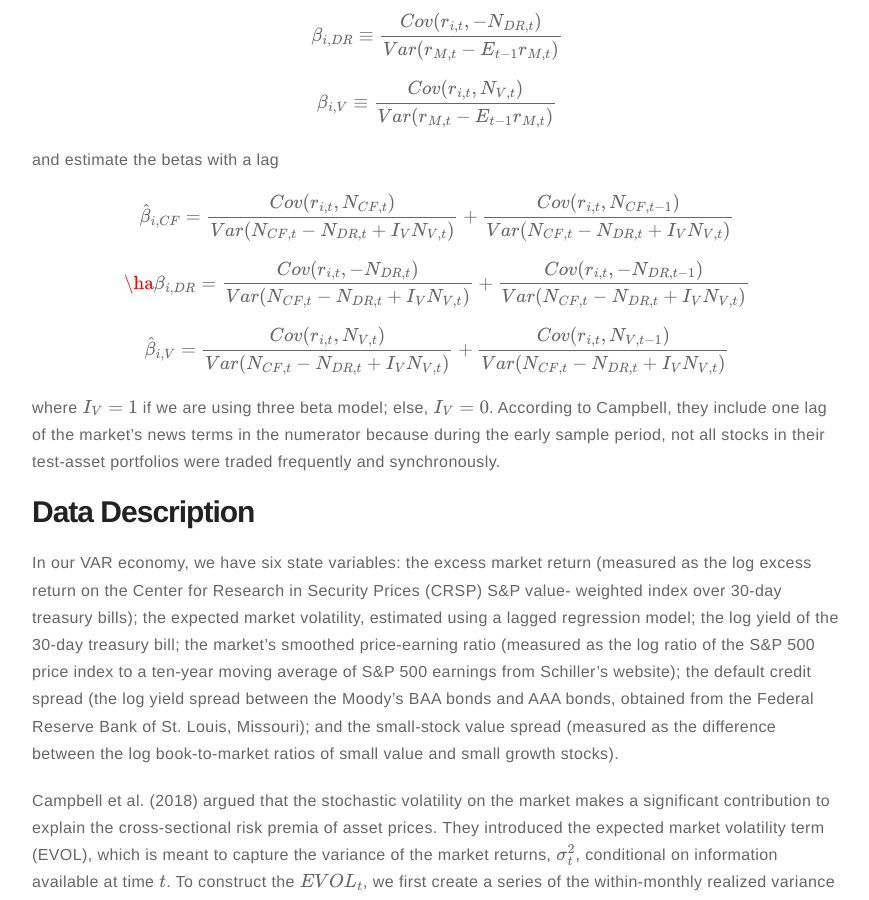
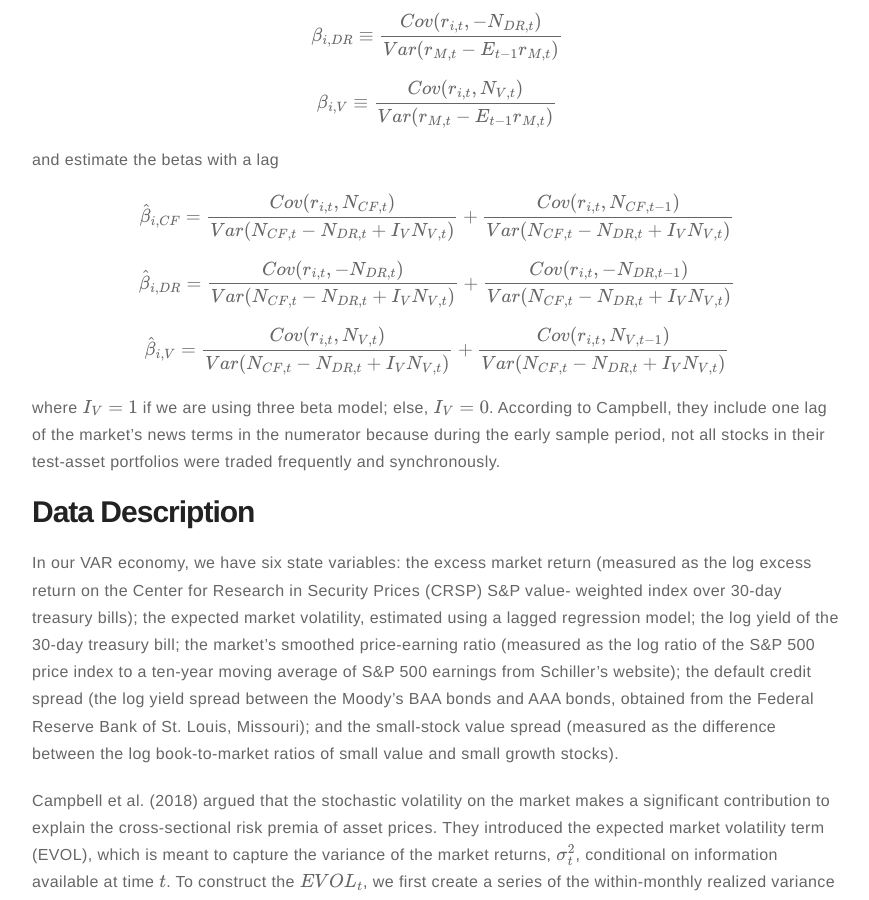
Before and after one commit to WizardKingZ/WizardKingZ.github.io, a Jekyll site: the page built from _posts/2018-12-24-icapm-evidence.md, in a window 1280 px wide and 900 px high, scrolled down 2901 px. Shown: the whole window, without its empty margins (203-1072 px from the left). Built offline with Jekyll 4.4.1, drawn with Linux system fonts in a browser that asks for light colours; formulas are drawn with MathJax 3; comment, search, counter and statistics services are not loaded; some of the changed text lies outside the part shown.

Commit message:
Update 2018-12-24-icapm-evidence.md

```diff
--- a/_posts/2018-12-24-icapm-evidence.md
+++ b/_posts/2018-12-24-icapm-evidence.md
@@ -83,7 +83,7 @@ and estimate the betas with a lag
 
 $$\hat{\beta}_{i, CF} = \frac{Cov(r_{i, t}, N_{CF, t})}{Var(N_{CF, t} - N_{DR, t}+ I_{V}N_{V, t})}+\frac{Cov(r_{i, t}, N_{CF, t-1})}{Var(N_{CF, t} - N_{DR, t}+ I_{V}N_{V, t})}$$
 
-$$\ha{\beta}_{i, DR} = \frac{Cov(r_{i, t}, -N_{DR, t})}{Var(N_{CF, t} - N_{DR, t}+ I_{V}N_{V, t})} +\frac{Cov(r_{i, t}, -N_{DR, t-1})}{Var(N_{CF, t} - N_{DR, t}+ I_{V}N_{V, t})}$$
+$$\hat{\beta}_{i, DR} = \frac{Cov(r_{i, t}, -N_{DR, t})}{Var(N_{CF, t} - N_{DR, t}+ I_{V}N_{V, t})} +\frac{Cov(r_{i, t}, -N_{DR, t-1})}{Var(N_{CF, t} - N_{DR, t}+ I_{V}N_{V, t})}$$
 
 $$\hat{\beta}_{i, V} = \frac{Cov(r_{i, t}, N_{V, t})}{Var(N_{CF, t} - N_{DR, t}+ I_{V}N_{V, t})} + \frac{Cov(r_{i, t}, N_{V, t-1})}{Var(N_{CF, t} - N_{DR, t}+ I_{V}N_{V, t})}$$
 
@@ -145,9 +145,9 @@ Table VI reports beta estimates for the 25 size- and book-to-market portfolios o
 
 Lastly, with the estimated betas, we can run our cross-sectional regressions
 
-$$\bar{R}_i^e  &= g_0 + g_1\hat{\beta}_{i, CF} + g_2\ha{\beta}_{i, DR} + e_i$$
+$$\bar{R}_i^e  = g_0 + g_1\hat{\beta}_{i, CF} + g_2\ha{\beta}_{i, DR} + e_i$$
 
-$$\bar{R}_i^e  &= g_0 + g_1\hat{\beta}_{i, CF} + g_2\ha{\beta}_{i, DR} + g_3\hat{\beta}_{i, V} + e_i$$
+$$\bar{R}_i^e  = g_0 + g_1\hat{\beta}_{i, CF} + g_2\ha{\beta}_{i, DR} + g_3\hat{\beta}_{i, V} + e_i$$
 
 respectively, where $$\bar{R}_{i}^e\equiv \bar{R}_i -\bar{R}_{rf}$$ denotes the sample average simple excess return on asset $$i$$. The implied risk-aversion coefficient can be recovered by $$g_1/g_2$$. Table VII shows that traditional CAPM and two-beta ICAPM explains the cross-sectional variations very poorly. In the earlier subsection, it suggests that the innovations from the cash-flow and discount rate co-moves in the majority of the updated period (2001-2018), especially during the financial crisis, so we can expect the two-beta ICAPM’s performance falls off. Encouragingly, the three-beta ICAPMs explains more than 50% of variation in the cross-section average excess returns. The two-beta ICAPM has implied risk aversion of 4.38, while the three-beta ICAPM shows about 3. A visual summary of these results is provided in Figure 3, where we multiply 1,200 on the estimate to show annualized return percentage point.
 
```
